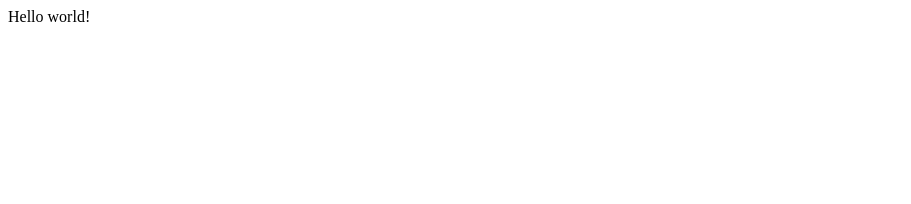
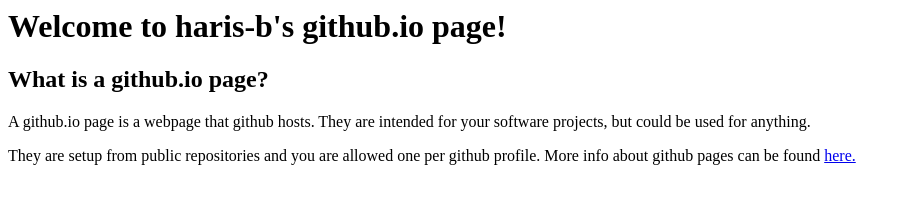
Before and after one commit to haris-b/haris-b.github.io, a plain HTML site: page index.html in a window 1280 px wide. Shown: the whole page, without its empty margins (0-911 px from the left). Drawn offline with Linux system fonts and the light colour scheme.

Commit message:
Updated index.html

```diff
--- a/index.html
+++ b/index.html
@@ -1 +1,19 @@
-Hello world!
+<html lang="en">
+	<head>
+		<title>Github page</title>
+	</head>
+	<main>
+		<h1>Welcome to haris-b's github.io page!</h1>
+		<h2>What is a github.io page?</h2>
+		<p>
+		A github.io page is a webpage that github hosts.
+		They are intended for your software projects, but
+		could be used for anything.
+		</p>
+		<p>
+		They are setup from public repositories and you
+		are allowed one per github profile. More info about
+		github pages can be found <a href="https://pages.github.com/">here.</a>
+		</p>
+	</main>
+</html>
```
